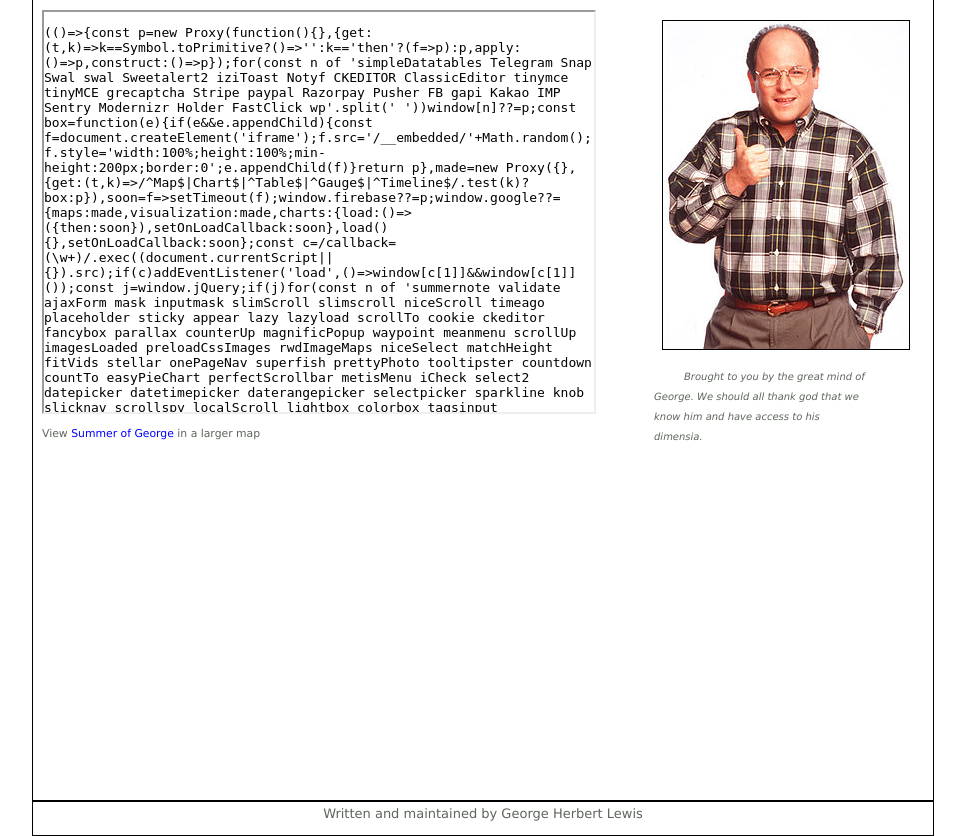
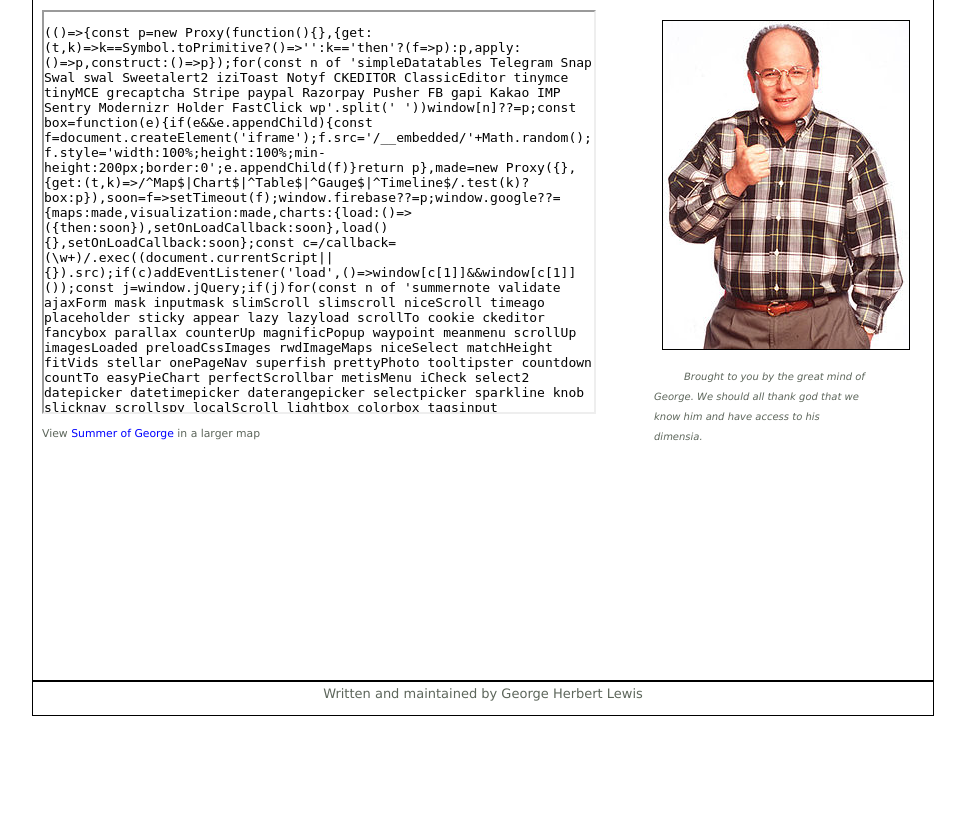
Before and after one commit to ghl3/SummerOfGeorge, a Flask app: page /map in a window 1280 px wide. Shown: the part 66-902 px from the top of the page, without its empty margins (157-1122 px from the left). After the commit the page ends 782 px from the top, so only its background shows below. Run offline with Flask 2, Linux system fonts and the light colour scheme; some libraries are stand-ins or nearby versions.

Commit message:
Adjusted html/css layout to better fit screen

```diff
--- a/static/style.css
+++ b/static/style.css
@@ -7,7 +7,7 @@
        line-height: 180%;
        }
 
-html, body {  height: 100% }
+html, body {  height: 95% }
 
 .map {
        width: 100%;
@@ -102,16 +102,16 @@
       }
 
 
-.midsection {
+.mainsection {
               width: 900px;
               margin-left: auto ;
               margin-right: auto ;
               border: 1px solid black;
               border-bottom-width: 1px;
               height: auto;
-              min-height: 100%;
+              padding-bottom: 30px;
+              min-height: 90%;
               }
-
 
 .midcol
 {
@@ -119,25 +119,6 @@
   margin-left: 1%;
   margin-right: 5%;
   float: left;
-
-  }
-
-.centeredcol
-{
-  margin-left:auto;
-  margin-right:auto;
-  width: 60%;
-  margin-left: auto;
-  margin-right: auto;
-
-  }
-
-.centralcol
-{
-  width: 90%;
-  margin: auto;
-
-
   }
 
 
@@ -168,7 +149,7 @@
 
             }
 
-
+/*
 .bar {  width: 100%;
        content: ".";
        display: block;
@@ -176,7 +157,7 @@
        clear: both;
        visibility:  hidden;
        }
-
+*/
 
 img.center {
              display: block;
@@ -207,6 +188,8 @@
 a:visited { color: #699; text-decoration: none }
 a:hover { color: #c93; text-decoration: underline }
 a:active { color: #900; text-decoration: underline; background-color: transparent }
+
+
 
 
 /* Start Form Here */
--- a/templates/main_template.html
+++ b/templates/main_template.html
@@ -64,13 +64,7 @@
 
     {% endblock %}
 
-    <!-- Add default variable options: -->
-    <?php
-       if(! Isset($middle) ) $middle = "midcolumn.inc";
-       if(! Isset($right) )  $right  = "rightcolumn.inc";
-       ?>
-
-    <div class="midsection">
+    <div class="mainsection">
 
       <div class="midcol">
 	{% block middle %}
@@ -89,10 +83,11 @@
 
       </div>
 
+<!--
       <div class="bar">
 	<p>&nbsp;</p>
       </div>
-
+-->
     </div>
 
 
@@ -104,7 +99,7 @@
     {% endblock %}
 
 
-
+<!--
     {% block analytics %}
     <script type="text/javascript">
 
@@ -120,6 +115,7 @@
 
     </script>
     {% endblock %}
+-->
 
   </body>
 
```
